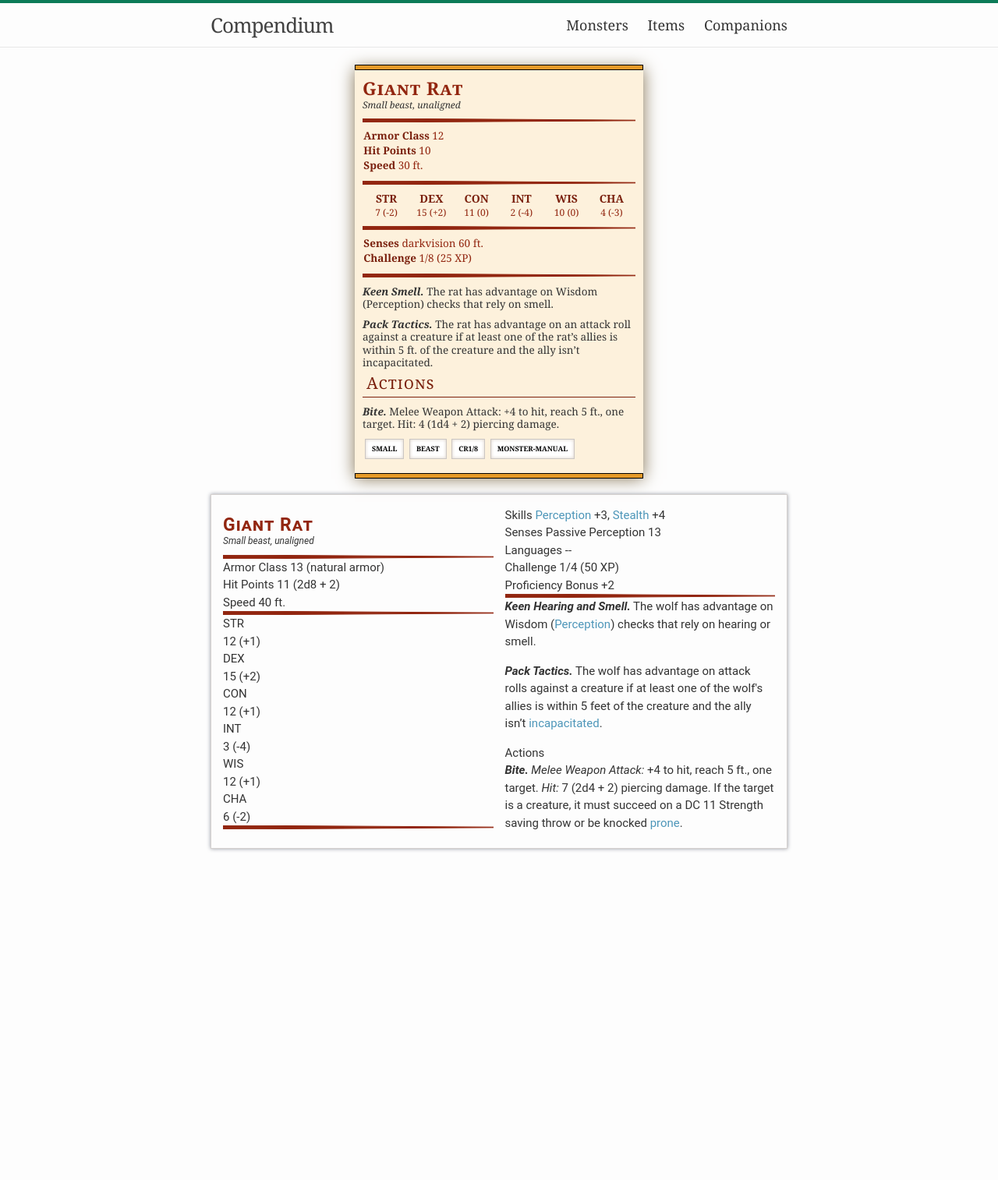
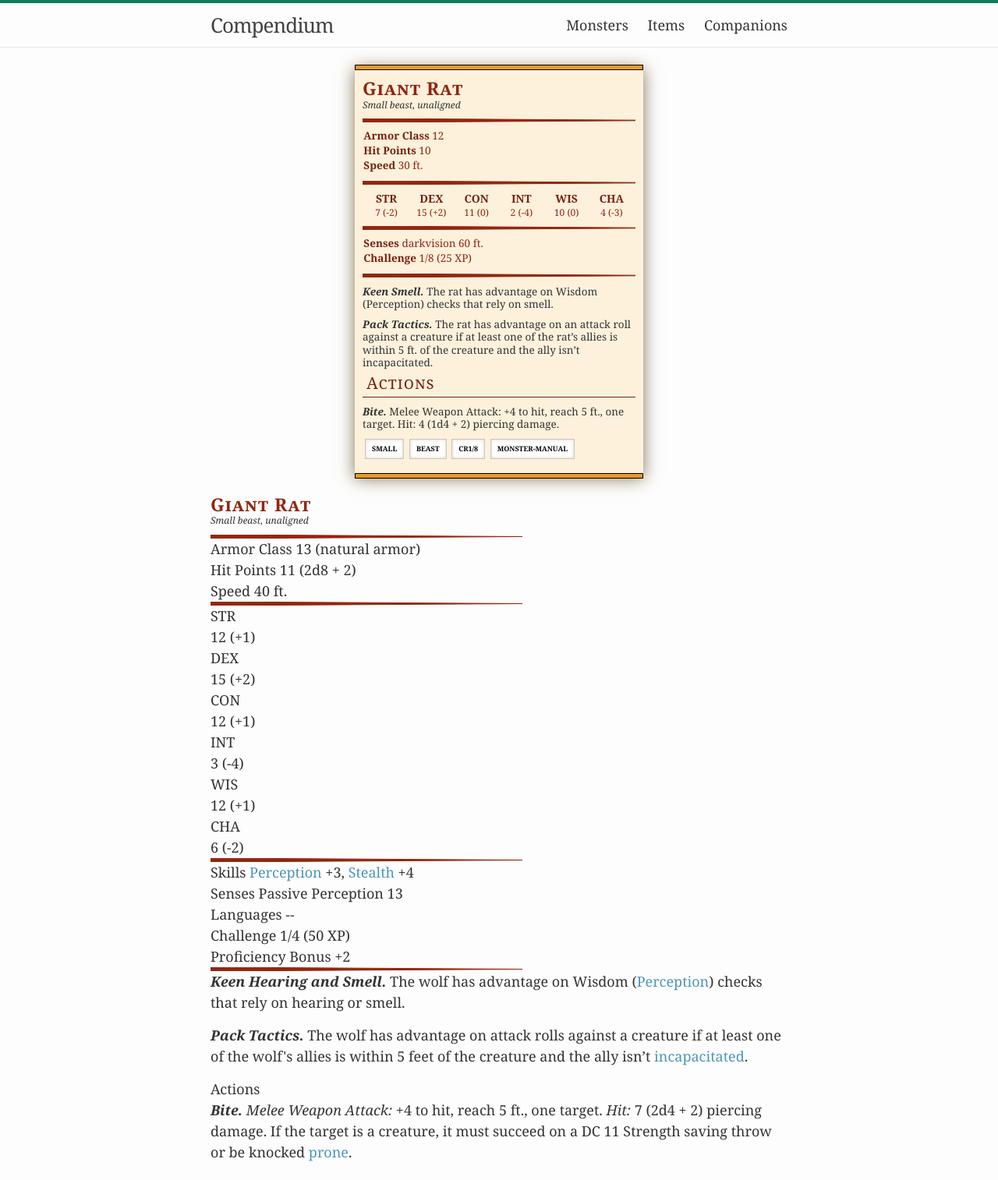
Before and after one commit to okaycasual/ck, a Jekyll site: the page built from _monsters/giant-rat.md, in a window 1280 px wide. Shown: the whole page at 78% size. Built offline with Jekyll 4.4.1, drawn with Linux system fonts in a browser that asks for light colours; before the commit the page ends 1111 px from its top, so only the background shows below that.

Commit message:
remove style from base

```diff
--- a/_sass/_base.scss
+++ b/_sass/_base.scss
@@ -205,25 +205,3 @@ pre {
         }
     }
 }
-
-
-.mon-stat-block {
-    background-size: 100% auto;
-    background-position: top center;
-    background-repeat: no-repeat, repeat;
-    position: relative;
-    box-shadow: 0 0 5px #979AA4;
-    border: 1px solid #d4d0ce;
-    padding: 15px;
-    margin: 15px 0;
-    font-family: "Scala Sans Offc", Roboto, Helvetica, sans-serif;
-    font-size: 15px;
-    column-count: 2;
-}
-
-.mon-stat-block__name {
-    font-weight: bold;
-    font-size: 34px;
-    font-family: MrsEavesSmallCaps, Roboto, Helvetica, sans-serif;
-    color: #822000;
-}
```
